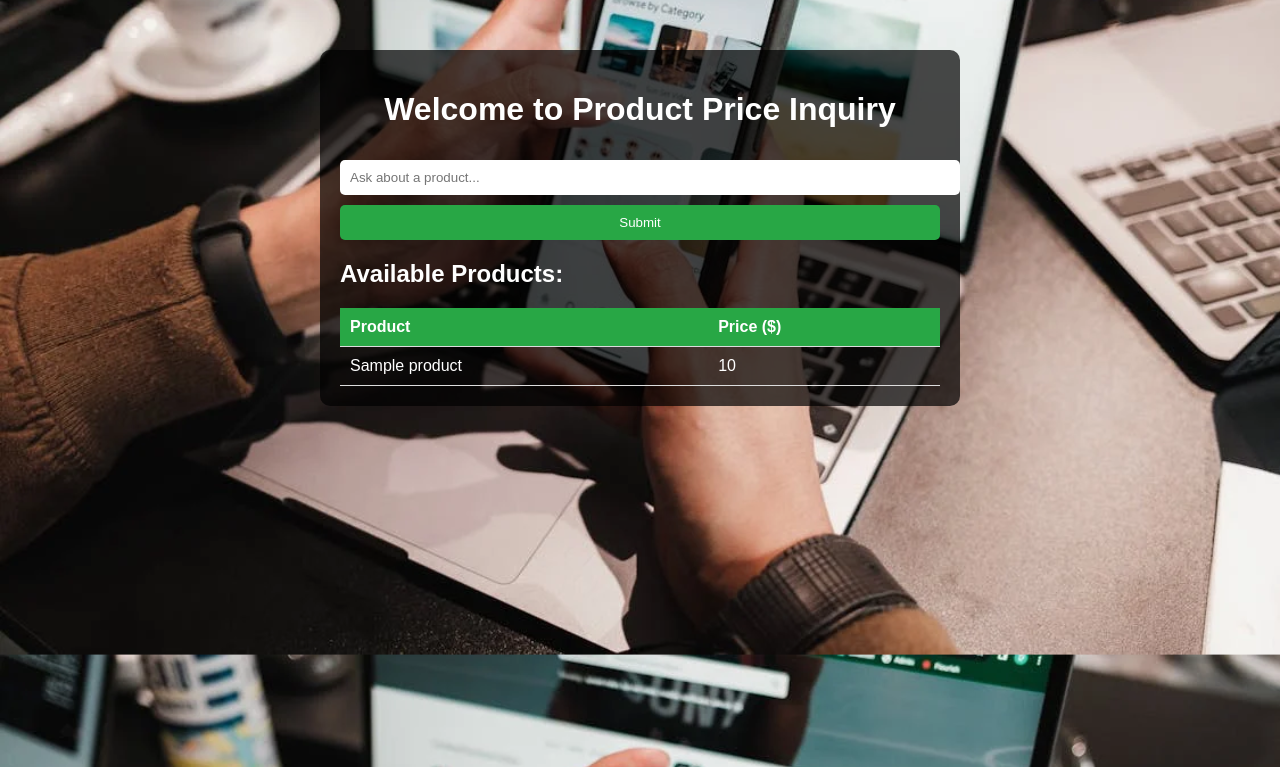
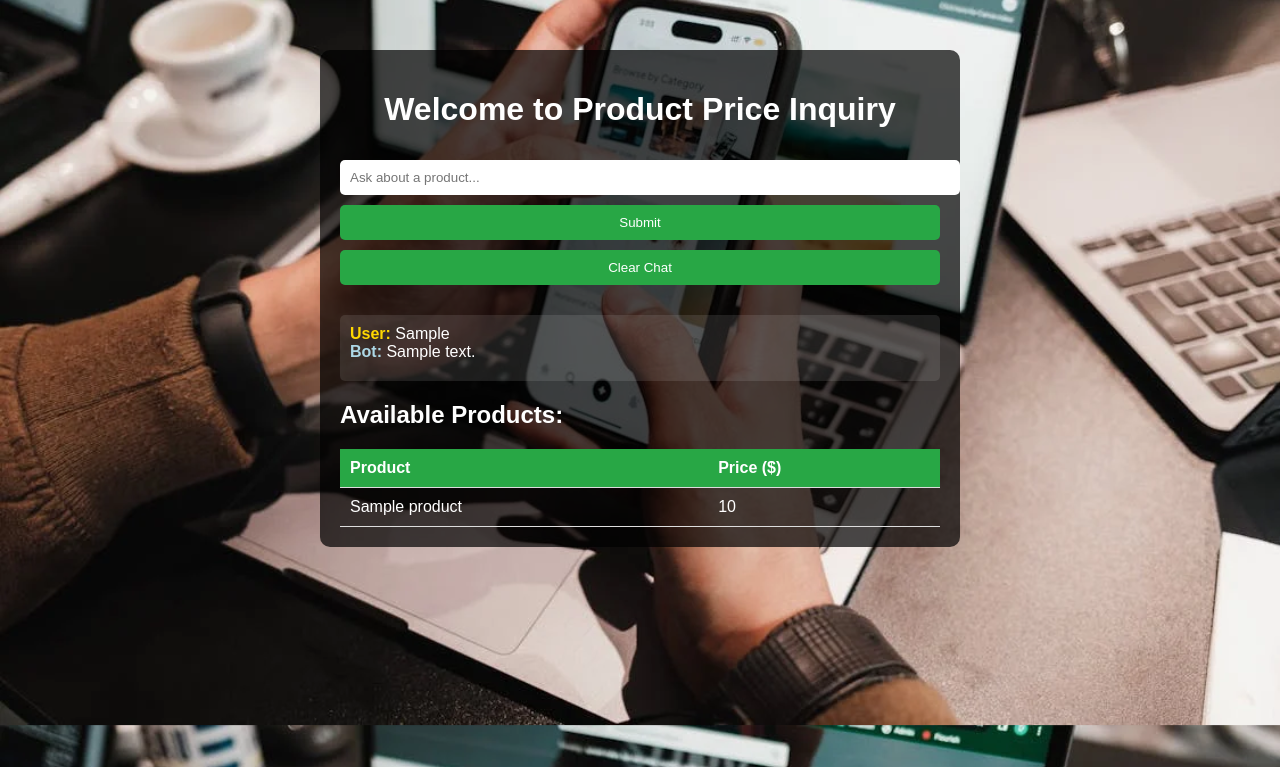
Before and after one commit to akshar1073/prize_product_bot, a Flask app: template templates/chat.html in a window 1280 px wide. Shown: the top 767 px of the page. Run offline with Flask 3, Linux system fonts and the light colour scheme; the template is opened without the code that fills it: most values are stand-ins (such as "Sample title", 1, 10 or a date in 2020).

Commit message:
Updated app.py, chat.html, added .env and .gitignore, removed database_query.py

```diff
--- a/app.py
+++ b/app.py
@@ -1,11 +1,11 @@
 import mysql.connector
 import re
-from flask import Flask, render_template, request
+from flask import Flask, render_template, request, session
 import openai
 
 app = Flask(__name__, static_folder='static')
+app.secret_key = 'ab07ef46de54c42b1ad9652b0035004c'  # Us
 
-# Replace with your actual OpenAI API key
 openai.api_key = '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'
 
 # Database configuration
@@ -15,7 +15,6 @@ db_config = {
     'host': 'localhost',
     'database': 'productdb'
 }
-
 def extract_model_name(user_input):
     ignore_keywords = [
         "tell me about", "what can you tell me about",
@@ -34,8 +33,6 @@ def extract_model_name(user_input):
     model_name = ' '.join(user_input.split())
 
     return model_name.strip()
-
-
 def get_product_price(user_input):
     try:
         connection = mysql.connector.connect(**db_config)
@@ -76,7 +73,7 @@ def get_product_price(user_input):
         # Check if asking for the cheapest or most expensive
         if "most expensive" in user_input.lower() or "highest price" in user_input.lower():
             query_type = "max"
-        elif "cheapest" in user_input.lower() or "lowest price" in user_input.lower():
+        elif "cheapest" in user_input.lower() or "lowest price" in user_input.lower() or "minimum price" in user_input.lower():
             query_type = "min"
 
         # Check the category of the product (phone, laptop, tablet)
@@ -103,6 +100,63 @@ def get_product_price(user_input):
                 return result[0], result[1]
             else:
                 print(f"No results found for the category: {category}")
+                return None, None
+
+        # Handle general queries for minimum and maximum price for any category
+        if "minimum price" in user_input.lower() or "maximum price" in user_input.lower():
+            if "laptop" in user_input.lower():
+                category = "laptop"
+            elif "tablet" in user_input.lower():
+                category = "tablet"
+            elif "phone" in user_input.lower():
+                category = "phone"
+
+            if category:
+                if "minimum price" in user_input.lower():
+                    query = "SELECT model, price FROM products WHERE category = %s ORDER BY price ASC LIMIT 1;"
+                elif "maximum price" in user_input.lower():
+                    query = "SELECT model, price FROM products WHERE category = %s ORDER BY price DESC LIMIT 1;"
+
+                cursor.execute(query, (category,))
+                result = cursor.fetchone()
+
+                if result:
+                    return result[0], result[1]
+                else:
+                    return None, None
+
+        # Handle queries for products based on specific price limits
+        price_conditions = {
+            'less than': '<',
+            'greater than': '>',
+            'below': '<',
+            'above': '>'
+        }
+
+        price_limit = None
+        price_condition = None
+
+        # Check for price conditions in user input
+        for condition in price_conditions.keys():
+            if condition in user_input.lower():
+                price_limit_match = re.search(r'(\d+)', user_input)  # Extract the first number
+                if price_limit_match:
+                    price_limit = float(price_limit_match.group(1))  # Convert to float
+                    price_condition = price_conditions[condition]
+                    break  # Exit loop after finding the first match
+
+        if price_limit is not None and category:
+            # Construct query based on the condition
+            query = f"SELECT model, price FROM products WHERE category = %s AND price {price_condition} %s;"
+            print(f"Executing query for list: {query} with category: {category} and price limit: {price_limit}")
+            cursor.execute(query, (category, price_limit))
+            result = cursor.fetchall()
+
+            if result:
+                print(f"Query result: {result}")
+                return result, None  # Return the list of filtered products
+            else:
+                print(f"No results found for the category: {category} with price {price_condition} {price_limit}")
                 return None, None
 
         # If asking for the list of products in a category
@@ -137,57 +191,153 @@ def get_product_price(user_input):
     except mysql.connector.Error as err:
         print(f"Database Error: {err}")
         return None, None
+def handle_conversation(user_input):
+    # Greeting responses
+    greetings = ["hi", "hello", "hey"]
+    if any(greet in user_input.lower() for greet in greetings):
+        return "Hii, what do you want to know?"
 
+    # Handle regular queries (product-related)
+    result, price = get_product_price(user_input)
+    if result is None:
+        return "I'm sorry, but I couldn't find the information you requested."
+    elif isinstance(result, list):  # For lists of products
+        return "Here is the list of available products."
+    else:
+        return f"The product is '{result}' priced at ${price:,.2f}."
+# Ensure user input is valid for product-related queries
+def is_valid_product_query(query):
+    # Define keywords that suggest a product-related query
+    keywords = ["tablet", "laptop", "phone", "smartphone", "device", "product", "list", "show"]
 
-
+    # Check if the query contains any of the keywords
+    return any(keyword in query.lower() for keyword in keywords)
+@app.route('/clear_chat', methods=['POST'])
+def clear_chat():
+    session.pop('chat_history', None)  # Clear the chat history from session
+    return render_template("chat.html", chat_history=[])  # Return an empty chat history
 @app.route("/", methods=["GET", "POST"])
 def chat():
     products = None  # Initialize products variable
     answer = ""
 
+    # Initialize chat history in session if it doesn't exist
+    if 'chat_history' not in session:
+        session['chat_history'] = []
+
     if request.method == "POST":
-        user_input = request.form['user_input']
+        # Check if it's the clear chat request
+        if request.form.get('clear_chat') == 'clear_chat':
+            return clear_chat()  # Handle chat clearing
 
-        # Fetch the relevant product and price from the database based on user input
-        result, price = get_product_price(user_input)
+        # Handle regular user input
+        user_input = request.form.get('user_input', '').strip()  # Get user input safely
 
-        # Handle cases where no product was found
-        if result is None:
-            answer = "I'm sorry, but I couldn't find the information you requested."
-        elif isinstance(result, list):  # If the result is a list of products (for "list of" queries)
-            products = result  # Store the list of products for rendering in the template
-            answer = "Here is the list of available products:"
+        if user_input:  # Only process if user_input is not empty
+            # Define basic conversational queries
+            basic_conversation = ["hi", "hello", "how are you", "what's up", "hey"]
+
+            # Check if it's a basic conversational input
+            if any(phrase in user_input.lower() for phrase in basic_conversation):
+                try:
+                    # Log that OpenAI is being used for a basic conversation
+                    print(f"User input: {user_input}")
+                    print(f"Using OpenAI for a basic conversation response...")
+
+                    # Call OpenAI's ChatCompletion API for basic conversation
+                    conversation_prompt = f"The user said: {user_input}. Respond naturally as if you're having a conversation."
+                    response = openai.ChatCompletion.create(
+                        model="gpt-4",
+                        messages=[{"role": "user", "content": conversation_prompt}],
+                        max_tokens=50  # Limit tokens to keep response short
+                    )
+                    answer = response['choices'][0]['message']['content'].strip()
+
+                    # Log the OpenAI response
+                    print(f"OpenAI response: {answer}")
+
+                except openai.OpenAIError as e:
+                    answer = "There was an issue with the OpenAI API. Please try again later."
+                    print(f"OpenAIError: {str(e)}")
+                except Exception as e:
+                    answer = f"An error occurred: {str(e)}"
+                    print(f"Error: {str(e)}")
+
+            else:
+                # Check if the user input is valid for a product-related query
+                if is_valid_product_query(user_input):
+                    # For valid product-related queries, check the database first
+                    print(f"User input: {user_input}")
+                    print(f"Executing database query for product information...")
+
+                    result, price = get_product_price(user_input)
+
+                    if result:  # If we found a product in the database
+                        if isinstance(result, list):  # If multiple products are returned
+                            products = result  # Store the list of products for rendering in the template
+                            answer = "Here is the list of available products:"
+                            print(f"Query result: {products}")
+
+                        else:
+                            # Provide the result for a single product
+                            answer = f"The product is '{result}' priced at ${price:,.2f}."
+                            print(f"Query result: ('{result}', {price})")
+
+                    else:
+                        # If no product is found in the database, ask for confirmation to use OpenAI API
+                        session['awaiting_external_confirmation'] = True
+                        answer = "I couldn't find this in the database. Would you like me to search for more information online?"
+                        print(f"Database query returned no results. Awaiting user confirmation for external source.")
+
+                else:
+                    # If the input is too vague for a product query
+                    answer = "Please provide more details in your query."
+                    print("Vague input detected. Asking user for clarification.")
+
+            # Append the user input and answer to the chat history
+            session['chat_history'].append({'user_input': user_input, 'answer': answer})
+            session.modified = True  # Mark the session as modified to save changes
 
         else:
-            # Construct the prompt for OpenAI Chat API for single product
-            prompt = f"User asked: {user_input}\nThe product is '{result}' priced at ${price}. Please provide a concise response."
+            answer = "Please enter a valid question."
 
+        # Render the template with the user input and answer, and the chat history
+        return render_template("chat.html", user_input=user_input, answer=answer, products=products, chat_history=session['chat_history'])
+
+    # Check for confirmation before using external sources
+    if 'awaiting_external_confirmation' in session and request.method == "POST":
+        confirmation = request.form.get('confirmation')
+        if confirmation == 'yes':
             try:
-                # Call OpenAI's ChatCompletion API using GPT-4 model
+                # Proceed with external source (e.g., OpenAI)
+                print("User confirmed. Proceeding with external source.")
+
+                openai_prompt = f"User asked: {user_input}. The database does not have this information. Please generate a response based on general product knowledge."
                 response = openai.ChatCompletion.create(
                     model="gpt-4",
-                    messages=[
-                        {"role": "user", "content": prompt}
-                    ],
-                    max_tokens=50  # Limit tokens to keep response short
+                    messages=[{"role": "user", "content": openai_prompt}],
+                    max_tokens=100  # Increase token limit for more complex queries
                 )
-
-                # Extract the response content
                 answer = response['choices'][0]['message']['content'].strip()
 
-                # If the response is too long or not concise, return a fallback response
-                if not answer or len(answer.split()) > 20:  # Check if response is concise
-                    answer = f"The product is '{result}' priced at ${price:,.2f}."
+                # Log the OpenAI response
+                print(f"OpenAI response: {answer}")
 
             except openai.OpenAIError as e:
-                answer = f"OpenAI API error: {e}"
+                answer = "There was an issue with the OpenAI API. Please try again later."
+                print(f"OpenAIError: {str(e)}")
             except Exception as e:
-                answer = f"Other error: {e}"
+                answer = f"An error occurred: {str(e)}"
+                print(f"Error: {str(e)}")
 
-        # Render the template with the user input and answer
-        return render_template("chat.html", user_input=user_input, answer=answer, products=products)
+            # Append the response from external source
+            session['chat_history'].append({'user_input': user_input, 'answer': answer})
+            session.modified = True
 
-    return render_template("chat.html")
+        # Clear the flag after processing
+        session.pop('awaiting_external_confirmation', None)
+
+    return render_template("chat.html", chat_history=session['chat_history'])
 
 if __name__ == "__main__":
     app.run(debug=True)
--- a/templates/chat.html
+++ b/templates/chat.html
@@ -37,6 +37,7 @@
             border: none;
             border-radius: 5px;
             cursor: pointer;
+            margin-bottom: 10px; /* Added margin for spacing */
         }
         button:hover {
             background-color: #218838;
@@ -58,7 +59,41 @@
             background-color: #28a745;
             color: white;
         }
+        .chat-history {
+            margin-top: 20px;
+            max-height: 300px;
+            overflow-y: auto;
+            padding: 10px;
+            background: rgba(255, 255, 255, 0.1);
+            border-radius: 5px;
+        }
+        .chat-entry {
+            margin-bottom: 10px;
+        }
+        .user-input {
+            color: #FFD700; /* Gold color for user queries */
+        }
+        .bot-response {
+            color: #ADD8E6; /* Light blue for bot responses */
+        }
     </style>
+    <script>
+        function clearChat() {
+            if (confirm("Are you sure you want to clear the chat history?")) {
+                // Make a request to clear the chat history
+                fetch('/clear_chat', { method: 'POST' })
+                    .then(response => {
+                        if (response.ok) {
+                            // Clear chat history on the frontend
+                            document.getElementById("chat-history").innerHTML = ""; // Clear chat history display
+                            document.getElementById("response").innerHTML = ""; // Clear the response display
+                        } else {
+                            alert("Failed to clear chat history. Please try again.");
+                        }
+                    });
+            }
+        }
+    </script>
 </head>
 <body>
     <div class="container">
@@ -67,8 +102,23 @@
             <input type="text" name="user_input" placeholder="Ask about a product..." required>
             <button type="submit">Submit</button>
         </form>
+        <button type="button" onclick="clearChat()">Clear Chat</button> <!-- Clear Chat Button -->
 
-        <div class="response">
+        <div class="response" id="response"> <!-- Added an id for the response div -->
+            <div class="chat-history" id="chat-history">
+                {% if chat_history %}
+                    {% for entry in chat_history|reverse %}
+                        <div class="chat-entry">
+                            <strong class="user-input">User:</strong> {{ entry.user_input }}<br>
+                            <strong class="bot-response">Bot:</strong> {{ entry.answer }}<br>
+                        </div>
+                    {% endfor %}
+                {% else %}
+                    <p>No chat history available.</p>
+                {% endif %}
+            </div>
+
+
             {% if products %}
             <h2>Available Products:</h2>
             <table>
@@ -88,8 +138,8 @@
                 </tbody>
             </table>
             {% else %}
-            <h2>Response:</h2>
-            <p>{{ answer }}</p>
+                <h2>Response:</h2>
+                <p>{{ answer }}</p>
             {% endif %}
         </div>
     </div>
```
Also changed, not shown: database_query.py (deleted, +0 -33 lines), 2 other files.
